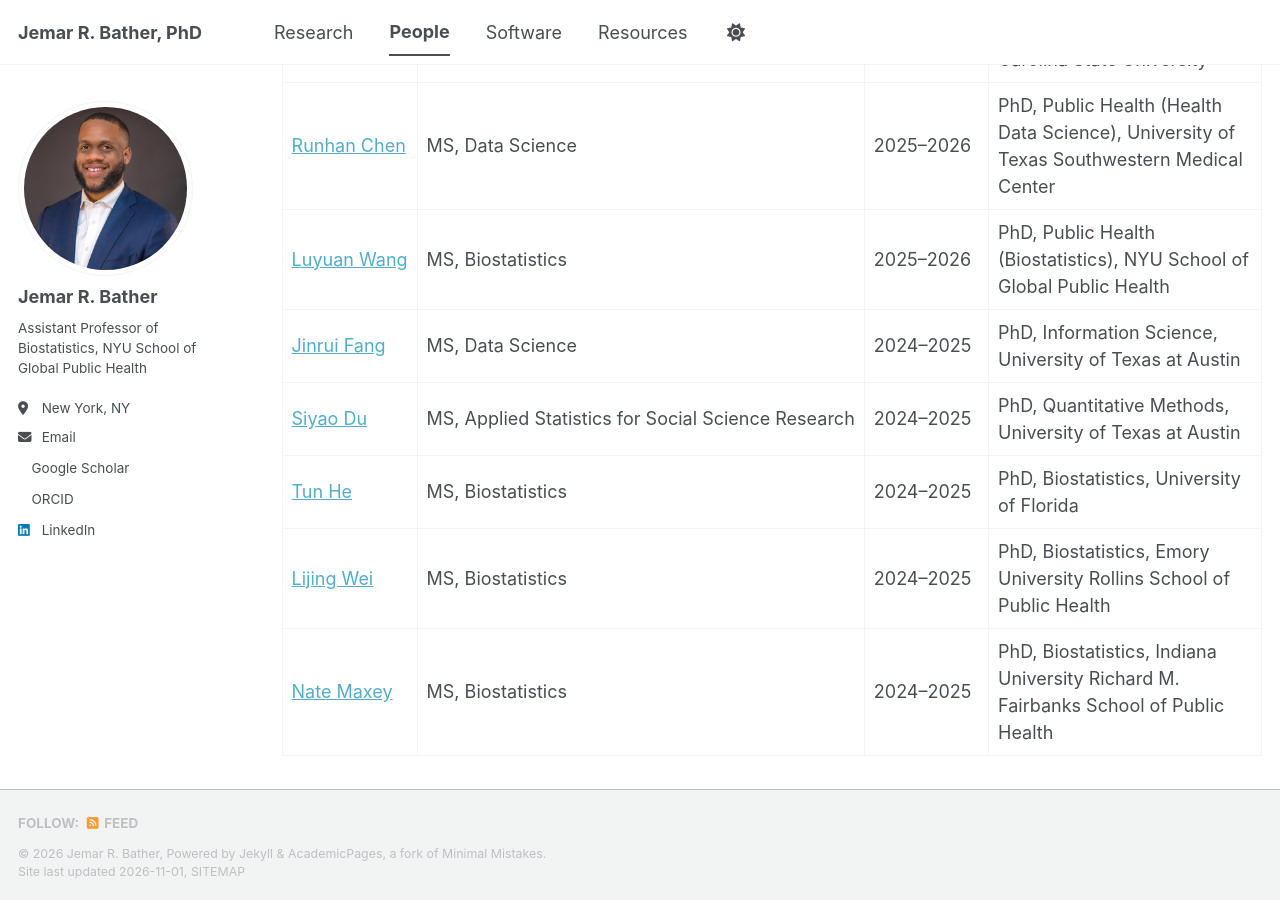
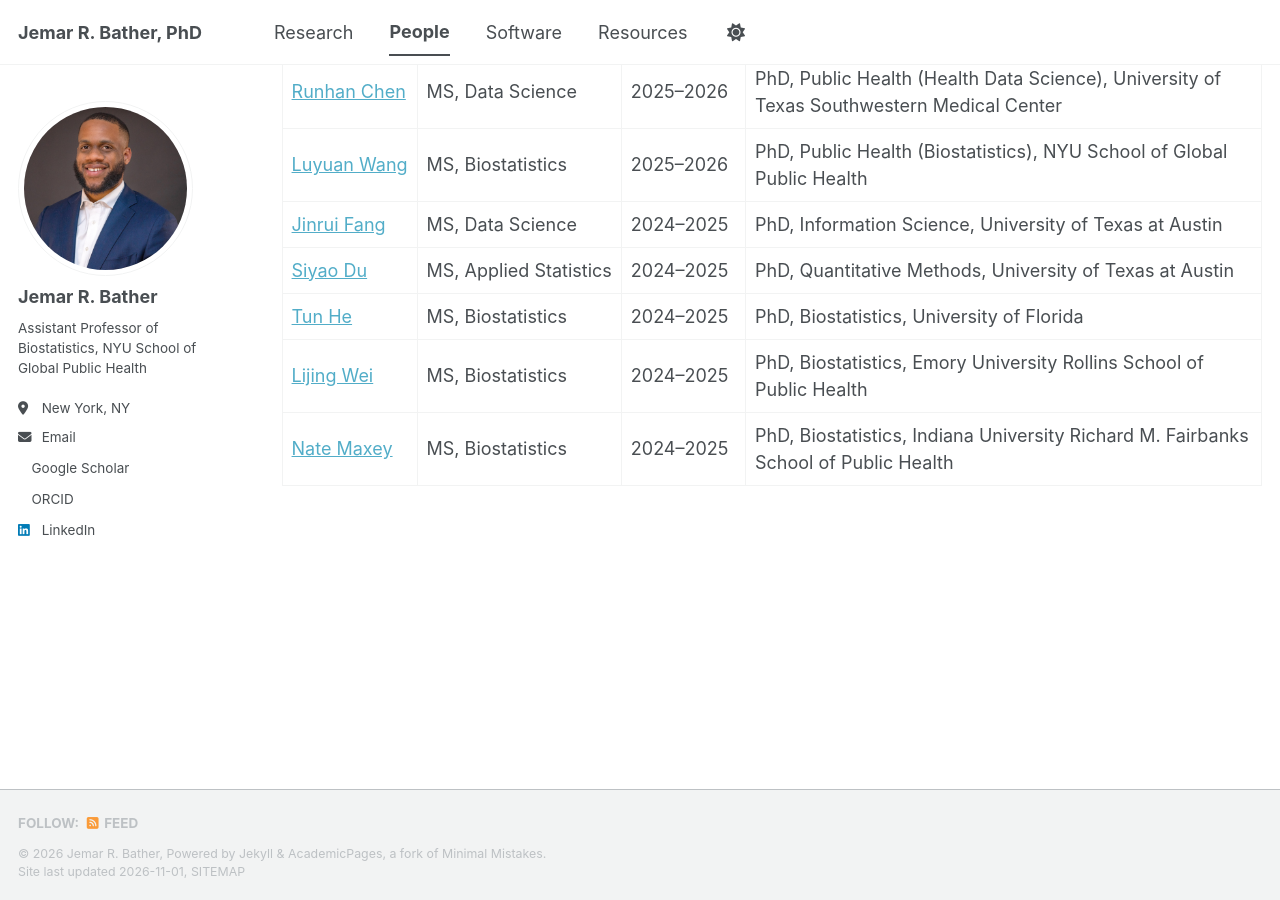
Before and after one commit to jemarbather/jemarbather.github.io, a Jekyll site: the page built from _pages/people.md, in a window 1280 px wide and 900 px high, scrolled down 635 px. Built offline with Jekyll 4.4.1, drawn with Linux system fonts in a browser that asks for light colours; a script bundle is joined from its source files by our own code; a style sheet for code colours, icons or effects is not loaded.

Commit message:
Update people.md

```diff
--- a/_pages/people.md
+++ b/_pages/people.md
@@ -33,7 +33,7 @@ author_profile: true
 | [Runhan Chen](https://www.linkedin.com/in/runhan-chen-a981b8195/) | MS, Data Science | 2025–2026 | PhD, Public Health (Health Data Science), University of Texas Southwestern Medical Center |
 | [Luyuan Wang](https://www.linkedin.com/in/luyuanwangnyu/) | MS, Biostatistics | 2025–2026 | PhD, Public Health (Biostatistics), NYU School of Global Public Health |
 | [Jinrui Fang](https://www.linkedin.com/in/jinrui-fang/) | MS, Data Science | 2024–2025 | PhD, Information Science, University of Texas at Austin |
-| [Siyao Du](https://www.linkedin.com/in/siyao-du-479919190/) | MS, Applied Statistics for Social Science Research | 2024–2025 | PhD, Quantitative Methods, University of Texas at Austin |
+| [Siyao Du](https://www.linkedin.com/in/siyao-du-479919190/) | MS, Applied Statistics | 2024–2025 | PhD, Quantitative Methods, University of Texas at Austin |
 | [Tun He](https://www.linkedin.com/in/tunhe/) | MS, Biostatistics | 2024–2025 | PhD, Biostatistics, University of Florida |
 | [Lijing Wei](https://www.linkedin.com/in/kaylenwei/) | MS, Biostatistics | 2024–2025 | PhD, Biostatistics, Emory University Rollins School of Public Health |
 | [Nate Maxey](https://www.linkedin.com/in/nathaniel-maxey1/) | MS, Biostatistics | 2024–2025 | PhD, Biostatistics, Indiana University Richard M. Fairbanks School of Public Health |
```
